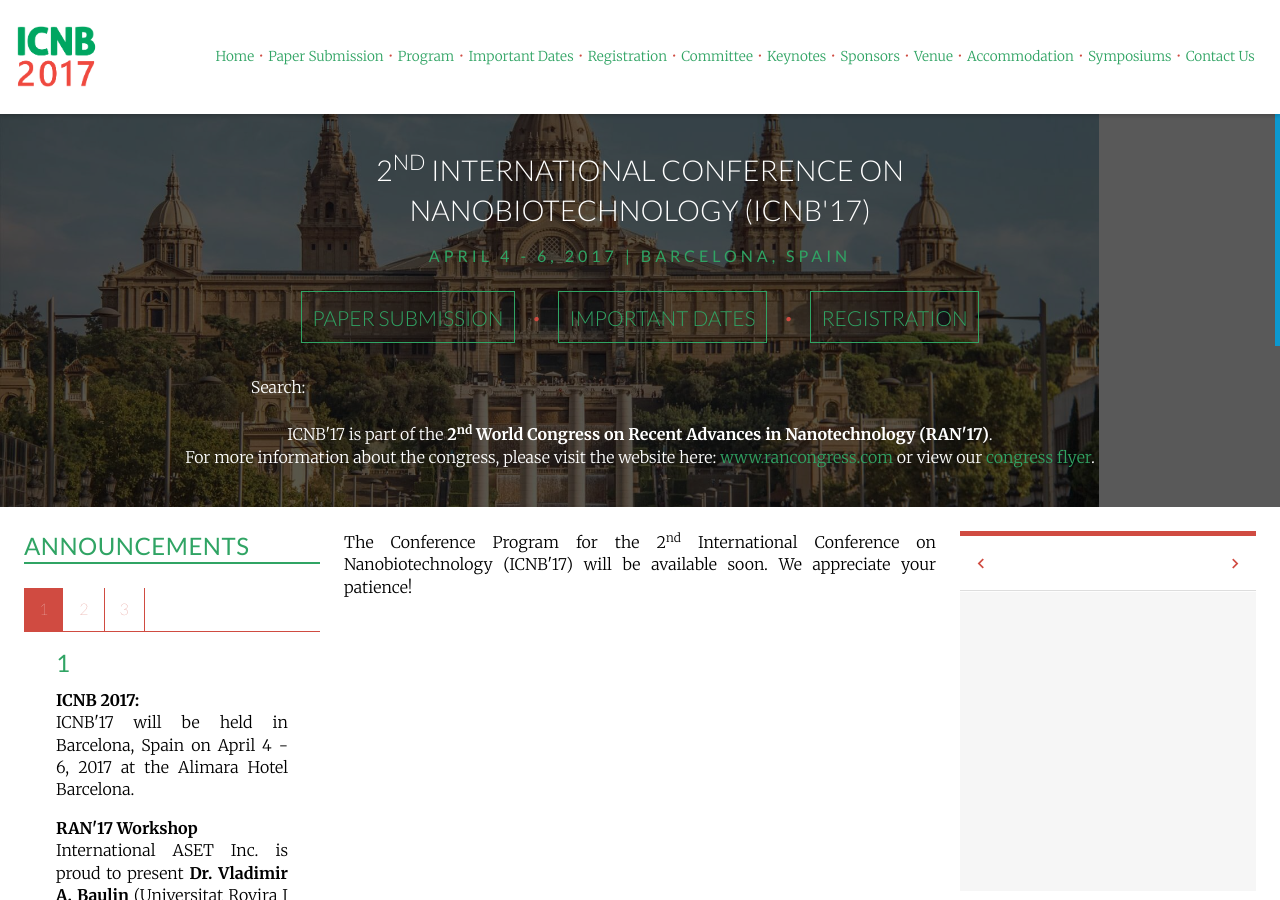
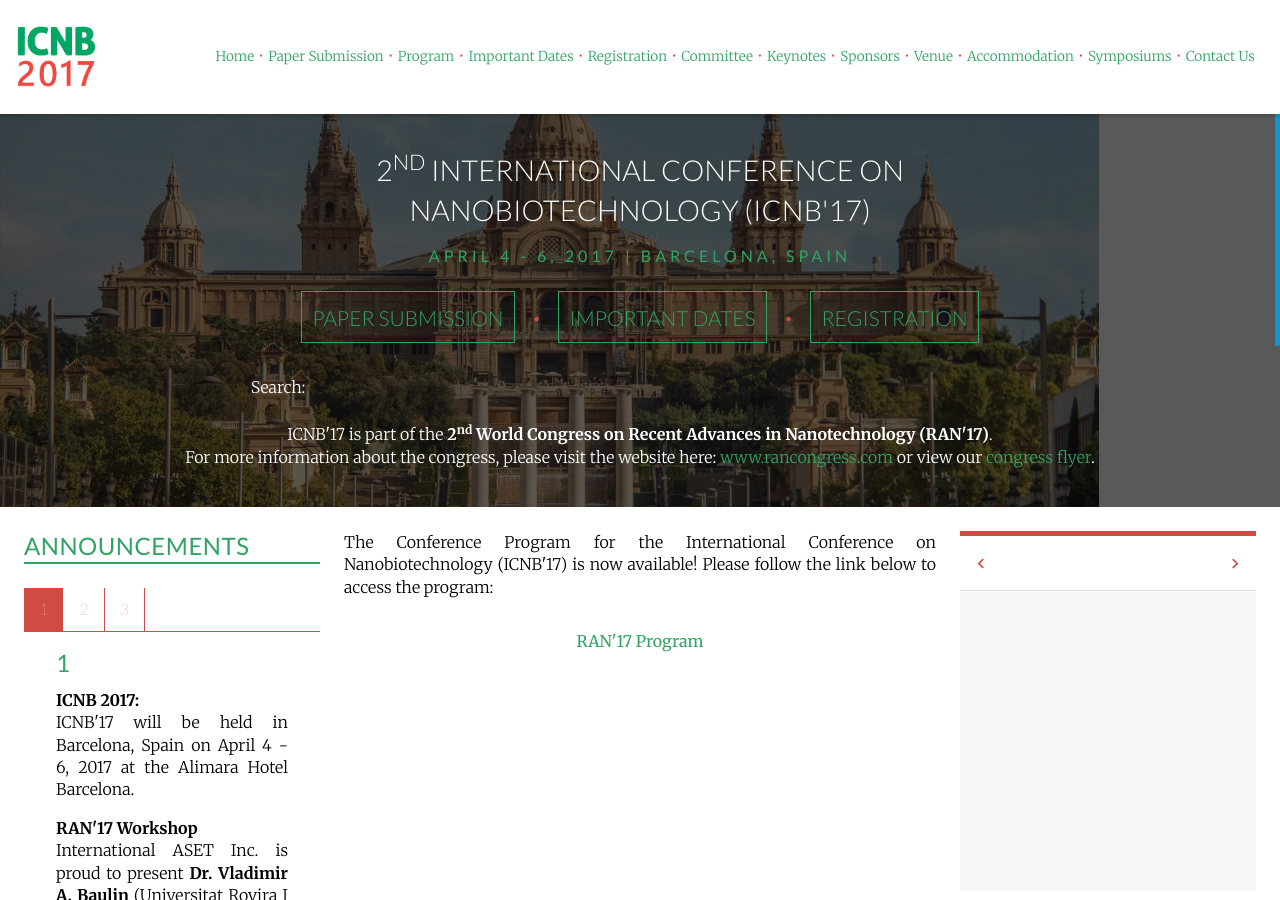
Before and after one commit to intaset/nbconference, a Jekyll site: the page built from program.html, in a window 1280 px wide and 900 px high. Built offline with Jekyll 4.4.1, drawn with Linux system fonts in a browser that asks for light colours; nearby versions of some CDN libraries; Markdown is read by kramdown in place of the engine named in the settings; comment, search, counter and statistics services are not loaded.

Commit message:
added program

```diff
--- a/program.html
+++ b/program.html
@@ -6,10 +6,10 @@ meta: The conference program will allow you to plan out how to best utilize your
 
 <div class="unit unit-s-1 unit-m-1-4-1 unit-l-1-4-1">
   <div class="unit-spacer content">
-    <p class="body">The Conference Program for the 2<sup>nd</sup> International Conference on Nanobiotechnology (ICNB'17) will be available soon. We appreciate your patience!</p>
+    <!-- <p class="body">The Conference Program for the 2<sup>nd</sup> International Conference on Nanobiotechnology (ICNB'17) will be available soon. We appreciate your patience!</p> -->
 
-    <!-- <p class="body">The Conference Program for the International Conference on Nanobiotechnology (ICNB'17) is now available! Please follow the link below to access the program:</p>
+    <p class="body">The Conference Program for the International Conference on Nanobiotechnology (ICNB'17) is now available! Please follow the link below to access the program:</p>
 
-    <p align="center"><a href="../RAN16_Program.pdf" class="body-link">RAN'16 Program</a></p> -->
+    <p align="center"><a href="../RAN17_Program.pdf" class="body-link">RAN'17 Program</a></p>
   </div>
   </div>
```
Also changed, not shown: 1 other file.
